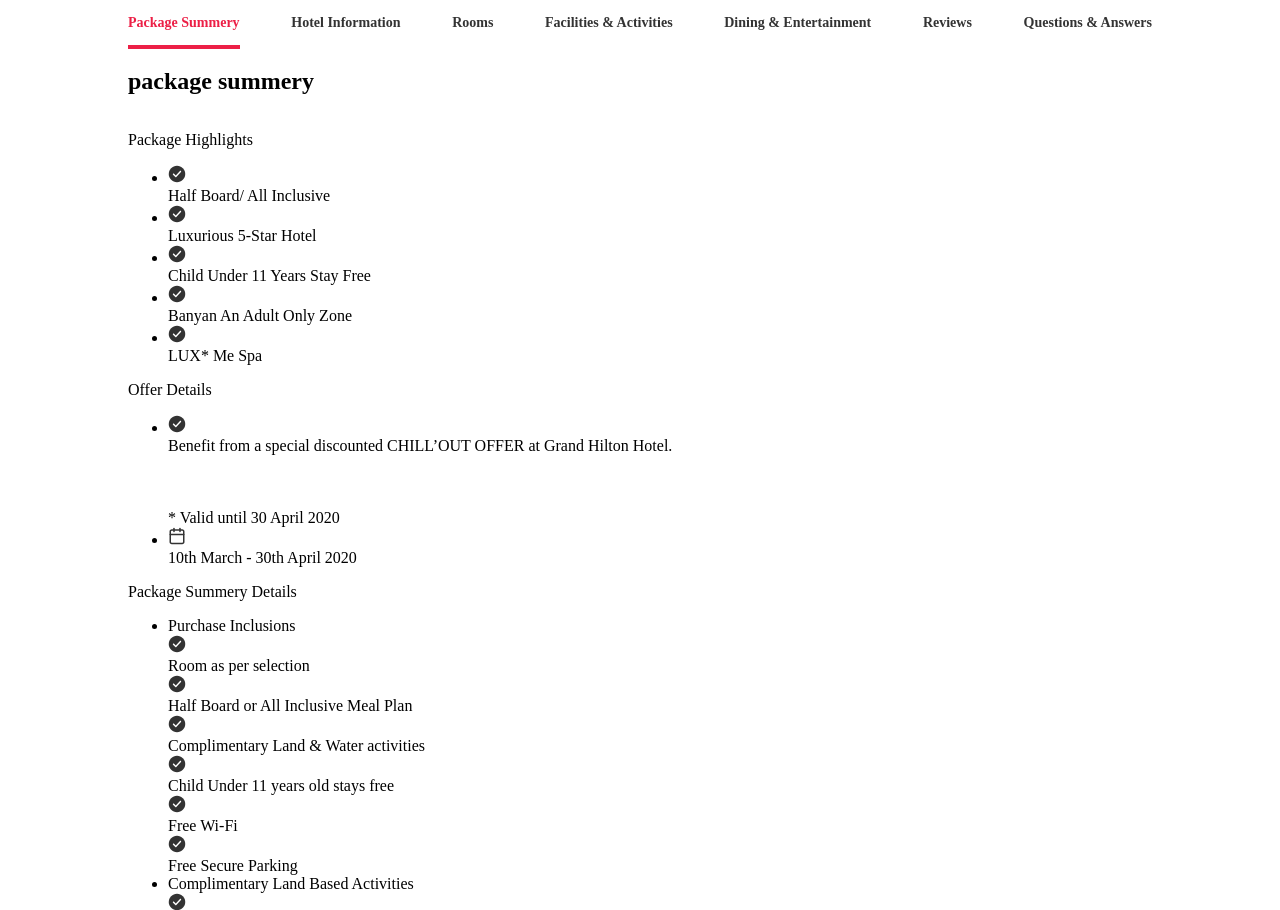
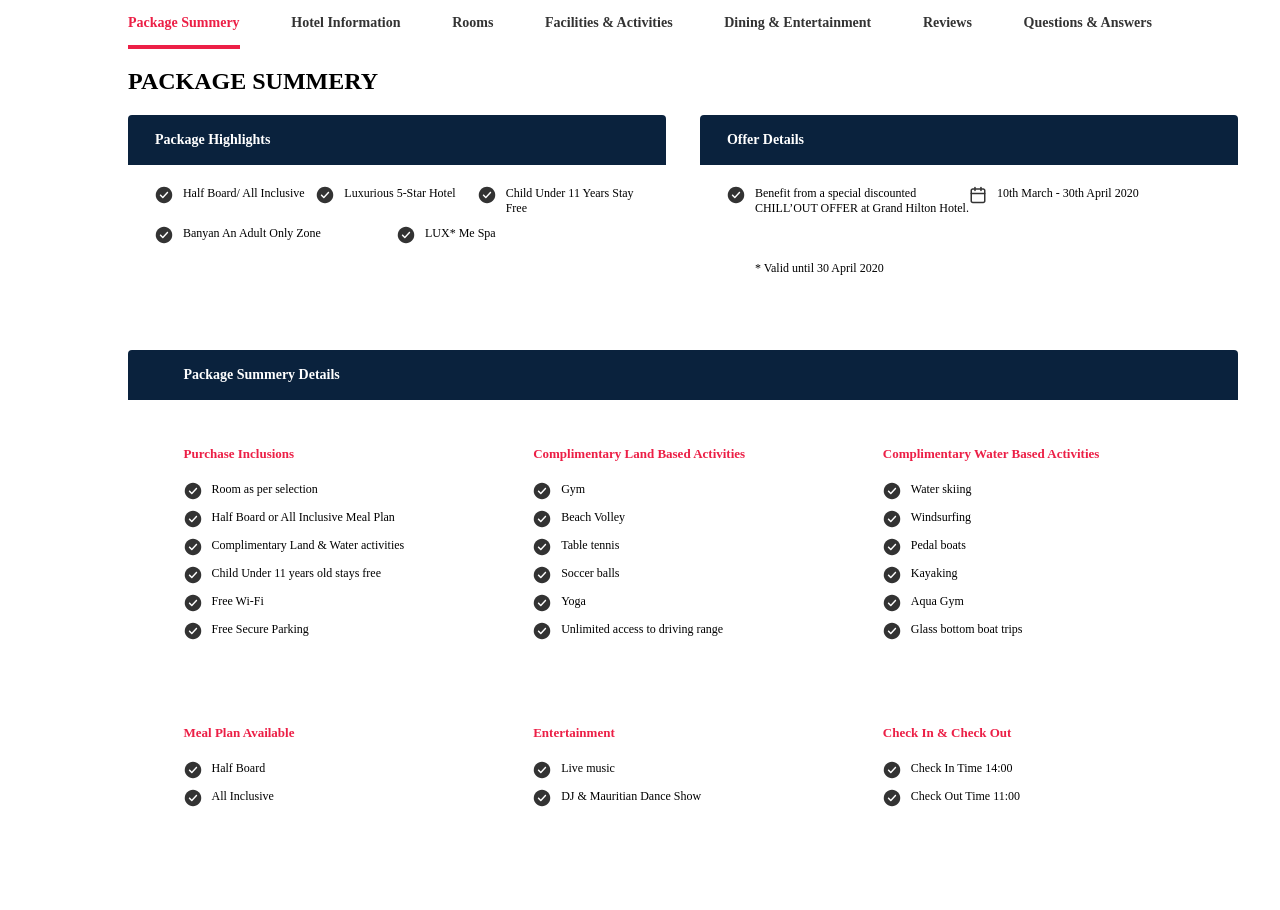
Before and after one commit to dnjs25/hotel-booking-website, a plain HTML site: page index.html in a window 1280 px wide. Shown: the part 824-1734 px from the top of the page. Drawn offline with nearby package versions, Linux system fonts and the light colour scheme; a web font is replaced by a local one.

Commit message:
Update package-summery section in stylesheets

```diff
--- a/style.css
+++ b/style.css
@@ -14,7 +14,6 @@ body {
   display: flex;
   align-items: center;
   justify-content: space-between;
-  /* border: 1px solid pink; */
 }
 
 /* ### navbar-top */
@@ -229,9 +228,14 @@ input::placeholder {
   padding-left: 1px;
 }
 
+.title {
+  font-family: 'Muli';
+  font-weight: bold;
+  text-transform: uppercase;
+}
+
 .hotel-name__information__title h2 {
   display: inline-block;
-  font-weight: bold;
   font-size: 24px;
   vertical-align: middle;
   margin: 0;
@@ -418,3 +422,106 @@ input::placeholder {
 }
 
 /* ~~~ card-menu */
+
+/* ### package-summery */
+
+.package-summery {
+  font-family: 'Muli';
+}
+
+.contents {
+  margin-left: auto;
+  margin-right: auto;
+}
+
+.ab{
+  display: flex;
+  justify-content: space-between;
+  margin-bottom: 35px;
+}
+
+.ab .a,.b{
+  width: 538px;
+  height: 200px;
+  background: #FFFFFF;
+  border-radius: 8px 8px 8px 0px;
+}
+
+.a .ab-title {
+  background: #0A223D;
+  border-radius: 4px 4px 0px 0px;
+  width: 100%;
+  height: 50px;
+}
+
+.ab-title p {
+  width: 90%;
+  font-weight: bold;
+  font-size: 14px;
+  line-height: 50px;
+  color: #FFFFFF;
+  margin: 0 auto;
+}
+
+.a .ab-contents {
+  width: 90%;
+  margin: 0 auto;
+}
+
+.ab_list {
+  display: flex;
+  align-content: space-between;
+  justify-content: space-between;
+}
+.ab_list.column{
+  flex-flow: row wrap;
+  padding-left: 0;
+}
+
+.ab_box {
+  display: flex;
+  flex-direction: row;
+  flex-grow: 1;
+  width: 33.3333%;
+  background: #fff;
+  margin: 5px 0 5px 0;
+}
+
+.description {
+  flex: 1;
+  padding-left: 10px;
+  font-size: 12px;
+  line-height: 15px;
+}
+
+.c {
+  width: 1110px;
+  height: 550px;
+  background: #FFFFFF;
+  border-radius: 8px;
+}
+
+.activity {
+  display: flex;
+  flex-direction: column;
+  width: 30%;
+  margin: 20px 0 50px 0;
+}
+
+.activity-title {
+  font-weight: 600;
+  font-size: 13px;
+  line-height: 16px;
+  color: #EC1F46;
+  margin: 10px 0 15px 0;
+}
+
+.c_box {
+  display: flex;
+  flex-direction: row;
+  flex-grow: 1;
+  background: #fff;
+  margin: 5px 0 5px 0;
+}
+
+/* ~~~ package-summery */
```
